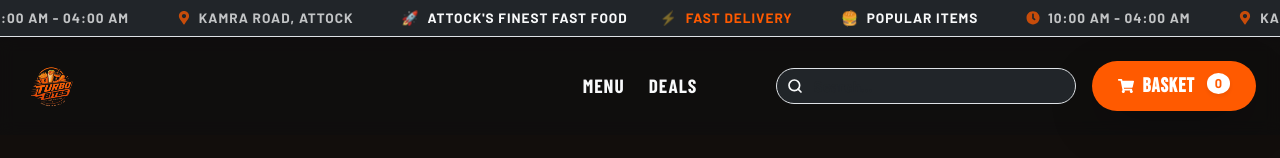
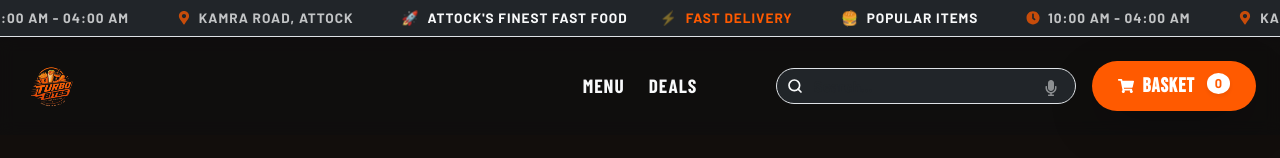
Before and after one commit to socialahmro-cmd/-TURBO-BITES, a Next.js app: page / in a window 1280 px wide. Both pictures are taken after a click on the element 1059 px from the left and 85 px from the top of the page. Shown: the top 158 px of the page. Built offline with nearby package versions, Linux system fonts and the light colour scheme; a web font is replaced by a local one.

Commit message:
Add voice search functionality using Web Speech API

```diff
--- a/app/page.tsx
+++ b/app/page.tsx
@@ -1,7 +1,7 @@
 "use client";
 import React, { useState, useEffect, useRef } from 'react';
 import { motion, AnimatePresence } from 'framer-motion';
-import { FaShoppingCart, FaMapMarkerAlt, FaClock, FaTimes, FaPlus, FaMinus, FaTrash, FaSearch, FaFrown, FaArrowUp, FaBars, FaArrowLeft, FaArrowRight } from 'react-icons/fa';
+import { FaShoppingCart, FaMapMarkerAlt, FaClock, FaTimes, FaPlus, FaMinus, FaTrash, FaSearch, FaFrown, FaArrowUp, FaBars, FaArrowLeft, FaArrowRight, FaMicrophone } from 'react-icons/fa';
 import { menuData } from '../data/menu';
 
 const formatSize = (s: string) => {
@@ -104,6 +104,41 @@ export default function Home() {
   const [activeCategory, setActiveCategory] = useState("All");
   const [fomoSeconds, setFomoSeconds] = useState(15 * 60);
   const [isStoreOpen, setIsStoreOpen] = useState(true);
+  const [isListening, setIsListening] = useState(false);
+
+  const startVoiceSearch = () => {
+    if ('webkitSpeechRecognition' in window || 'SpeechRecognition' in window) {
+      const SpeechRecognition = (window as any).SpeechRecognition || (window as any).webkitSpeechRecognition;
+      const recognition = new SpeechRecognition();
+      recognition.lang = 'en-US';
+      recognition.interimResults = false;
+      recognition.maxAlternatives = 1;
+
+      recognition.onstart = () => {
+        setIsListening(true);
+      };
+
+      recognition.onresult = (event: any) => {
+        const transcript = event.results[0][0].transcript;
+        setSearchQuery(transcript);
+        if (!isSearchExpanded) setIsSearchExpanded(true);
+        setIsListening(false);
+      };
+
+      recognition.onerror = () => {
+        setIsListening(false);
+      };
+
+      recognition.onend = () => {
+        setIsListening(false);
+      };
+
+      recognition.start();
+    } else {
+      setToastMessage("Voice search is not supported in this browser.");
+      setTimeout(() => setToastMessage(""), 3000);
+    }
+  };
   const menuRef = useRef<HTMLElement>(null);
 
   useEffect(() => {
@@ -394,20 +429,40 @@ export default function Home() {
                      </div>
                      <AnimatePresence>
                         {isSearchExpanded && (
+                           <>
                               <motion.input
                                  initial={{ opacity: 0 }}
                                  animate={{ opacity: 1 }}
                                  exit={{ opacity: 0 }}
                                  type="text"
-                              className="form-control bg-transparent border-0 text-white shadow-none fw-bold p-0 pe-3"
+                                 className="form-control bg-transparent border-0 text-white shadow-none fw-bold p-0 pe-1"
                                  placeholder="Search..."
                                  value={searchQuery}
                                  onChange={handleSearchChange}
                                  onFocus={() => setIsSearchFocused(true)}
                                  onBlur={() => setTimeout(() => setIsSearchFocused(false), 200)}
-                              style={{ fontSize: '0.95rem' }}
+                                 style={{ fontSize: '0.95rem', minWidth: '0' }}
                                  autoFocus
                               />
+                              <motion.div
+                                 initial={{ opacity: 0 }}
+                                 animate={{ opacity: 1 }}
+                                 exit={{ opacity: 0 }}
+                                 className="pe-3 d-flex align-items-center justify-content-center"
+                                 style={{ cursor: 'pointer', zIndex: 20 }}
+                                 onMouseDown={(e) => {
+                                    e.preventDefault(); // prevent blur
+                                    startVoiceSearch();
+                                 }}
+                              >
+                                 <motion.div
+                                    animate={isListening ? { scale: [1, 1.2, 1] } : {}}
+                                    transition={{ repeat: Infinity, duration: 1 }}
+                                 >
+                                    <FaMicrophone className={`fs-6 ${isListening ? 'text-danger' : 'text-light opacity-50 nav-link-hover'}`} />
+                                 </motion.div>
+                              </motion.div>
+                           </>
                         )}
                      </AnimatePresence>
                   </motion.div>
```
Lines whose indentation alone changed are shown as unchanged.
